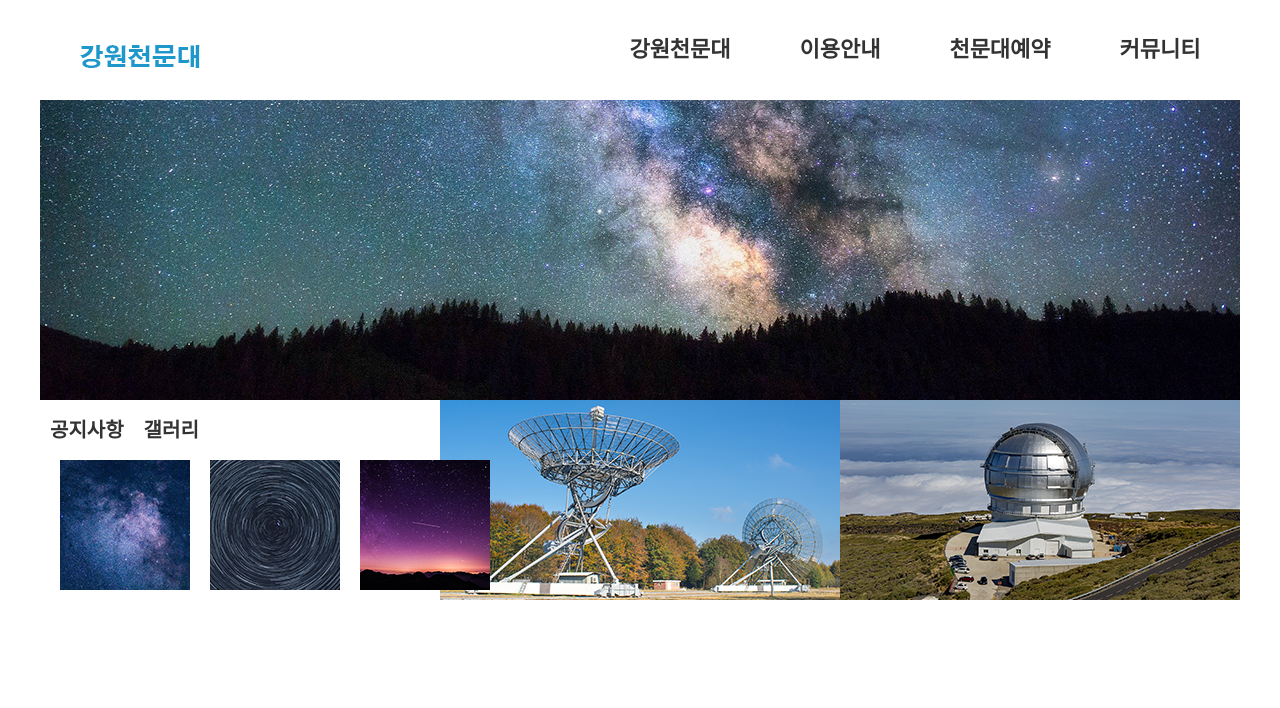
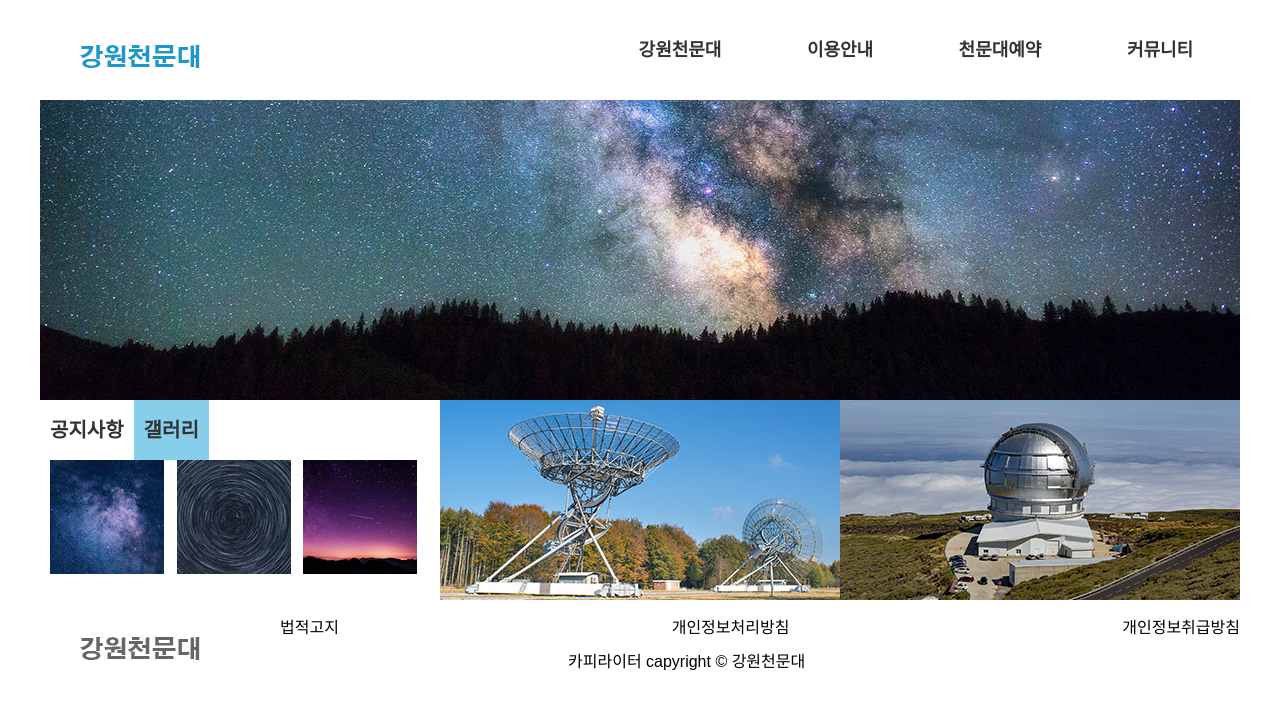
Before and after one commit to jym0415/Web_A3, a plain HTML site: page index.html in a window 1280 px wide. Both pictures are taken after a click on the element "갤러리". Drawn offline with nearby package versions, Linux system fonts and the light colour scheme.

Commit message:
하단추가

```diff
--- a/css/style.css
+++ b/css/style.css
@@ -24,7 +24,7 @@ li,ul{list-style: none;}
 /*header*/
 #hd h1{margin-top: 20px;}
 
-.d1li .d1a{font-size: 22px;
+.d1li .d1a{font-size: 18px;
     font-weight: bold;
     text-align: center;
     line-height: 3;
@@ -44,12 +44,12 @@ li,ul{list-style: none;}
     min-width: 120px;
     text-align: center;
     line-height: 2;
-    font-size: 20px;
+    font-size: 16px;
     font-weight: 500;
 }
 
 #gnb .d1li:hover .d2ul{
-    height: 150px;
+    height: 100px ;
     z-index: 999;
     background-color: white
 }
@@ -98,6 +98,7 @@ li,ul{list-style: none;}
 #notice li{
     display: flex;
     justify-content: space-between;
+    width: 350px;
 }
 #notice span{font-size: 18px;
    }
@@ -107,7 +108,17 @@ li,ul{list-style: none;}
 .tab > div.on ul{
     display: flex;
 }
+.tab > div.on h3{
+    background-color: skyblue;
+}
 
-#gallery li{
-    padding: 0 10px;
+#gallery ul{
+    justify-content: space-between;
 }
+#gallery img{width: 90%;}
+
+/*footer*/
+.ftlogo{width: 20%;}
+.ftbox{width: 80%;}
+.ftbox p{margin-left: 30%;
+line-height: 3;}
--- a/index.html
+++ b/index.html
@@ -82,7 +82,19 @@
             <a href="#none"><img src="/img/link.png" alt="link"></a>
     </div>
     </div>
-
+    <div id="ft" class="d-flex container m-auto h100 align-center">
+        <div class="ftlogo">
+            <h3><a href="#none"><img src="/img/f_logo.png" alt="하단로고"></a></h3>
+        </div>
+        <div class="ftbox">
+            <ul class="d-flex justify-between">
+                <li>법적고지</li>
+                <li>개인정보처리방침</li>
+                <li>개인정보취급방침</li>
+            </ul>
+            <p >카피라이터 capyright &copy; 강원천문대</p>
+        </div>
+    </div>
     <script src="https://code.jquery.com/jquery-1.12.4.min.js"></script>
     <script src="/js/slider.js"></script>
 </body>
--- a/js/slider.js
+++ b/js/slider.js
@@ -19,6 +19,4 @@ $('.tab h3').click(function(){
     $(this).parent().addClass('on');
 })
 
-
-
 })
```
